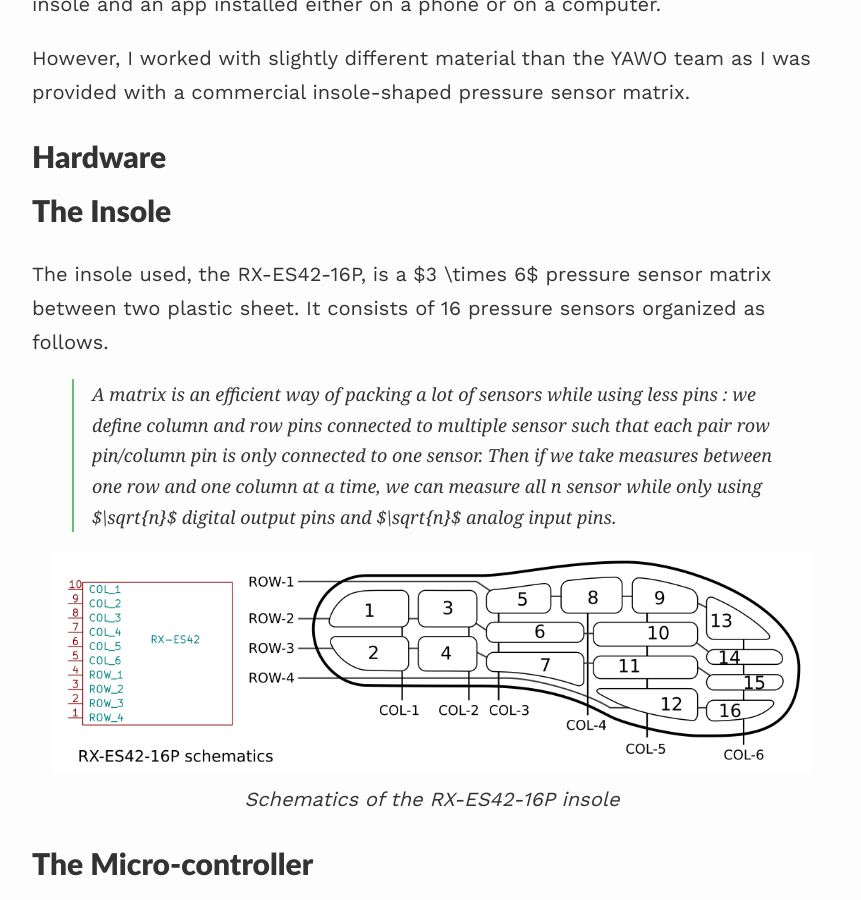
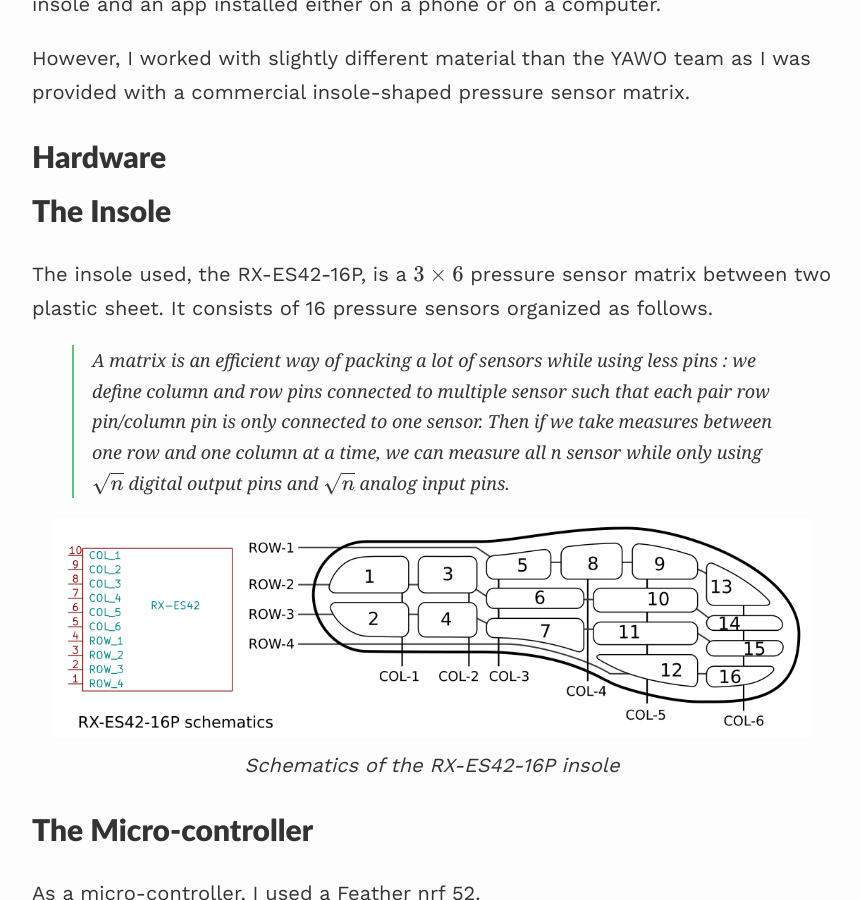
Before and after one commit to drblobfish/drblobfish.github.io, a Jekyll site: the page built from _posts/2021-12-10-connected_insole.md, in a window 1280 px wide and 900 px high, scrolled down 1585 px. Shown: the whole window, without its empty margins (208-1069 px from the left). Built offline with Jekyll 4.4.1, drawn with Linux system fonts in a browser that asks for light colours; nearby versions of some CDN libraries; formulas are drawn with MathJax 3.

Commit message:
fixed latex

```diff
--- a/_posts/2021-12-10-connected_insole.md
+++ b/_posts/2021-12-10-connected_insole.md
@@ -39,9 +39,9 @@ However, I worked with slightly different material than the YAWO team as I was p
 
 ## The Insole
 
-The insole used, the RX-ES42-16P, is a $3 \times 6$ pressure sensor matrix between two plastic sheet. It consists of 16 pressure sensors organized as follows.
+The insole used, the RX-ES42-16P, is a $$3 \times 6$$ pressure sensor matrix between two plastic sheet. It consists of 16 pressure sensors organized as follows.
 
-> A matrix is an efficient way of packing a lot of sensors while using less pins : we define column and row pins connected to multiple sensor such that each pair row pin/column pin is only connected to one sensor. Then if we take measures between one row and one column at a time, we can measure all n sensor while only using $\sqrt{n}$ digital output pins and $\sqrt{n}$ analog input pins.
+> A matrix is an efficient way of packing a lot of sensors while using less pins : we define column and row pins connected to multiple sensor such that each pair row pin/column pin is only connected to one sensor. Then if we take measures between one row and one column at a time, we can measure all n sensor while only using $$\sqrt{n}$$ digital output pins and $$\sqrt{n}$$ analog input pins.
 
 <p align="center">
     <img src="/assets/images/insole/schem_insole.png" width="95%">
```
